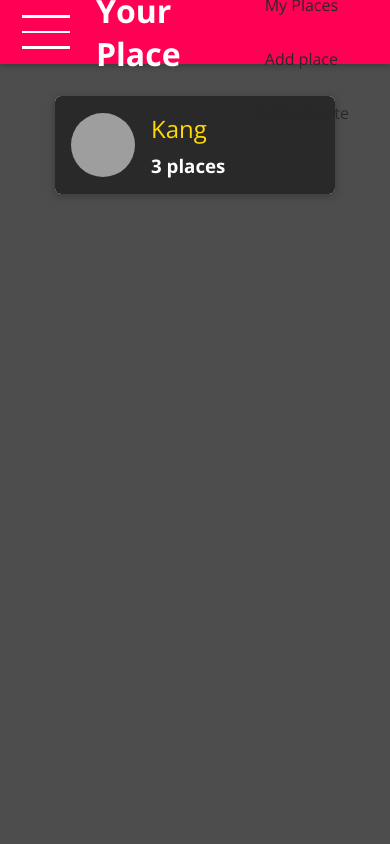
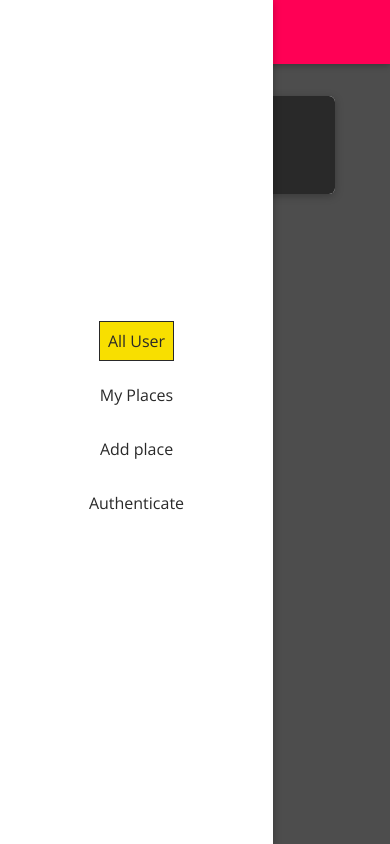
Before and after one commit to WebKBS/MERN, a React (Create React App) app in the folder project/: page / in a window 390 px wide. Built offline with nearby package versions, Linux system fonts and the light colour scheme; grey boxes are pictures that could not be loaded.

Commit message:
모바일 사이드 메뉴 추가

```diff
--- a/project/src/shared/components/Navigation/MainNavigation.js
+++ b/project/src/shared/components/Navigation/MainNavigation.js
@@ -1,12 +1,20 @@
+import React from "react";
 import "./MainNavigation.css";
 
 import { Link } from "react-router-dom";
 
 import MainHeader from "./MainHeader";
 import NavLinks from "./NavLinks";
+import SideDrawer from "./SideDrawer";
 
 const MainNavigation = (props) => {
   return (
+    <React.Fragment>
+      <SideDrawer>
+        <nav className="main-navigation__drawer-nav">
+          <NavLinks />
+        </nav>
+      </SideDrawer>
       <MainHeader>
         <button className="main-navigation__menu-btn">
           <span />
@@ -16,10 +24,11 @@
         <h1 className="main-navigation__title">
           <Link to="/">Your Place</Link>
         </h1>
-      <nav>
+        <nav className="main-navigation__header-nav">
           <NavLinks />
         </nav>
       </MainHeader>
+    </React.Fragment>
   );
 };
 
--- a/project/src/shared/components/Navigation/SideDrawer.css
+++ b/project/src/shared/components/Navigation/SideDrawer.css
@@ -0,0 +1,10 @@
+.side-drawer {
+  position: fixed;
+  left: 0;
+  top: 0;
+  z-index: 100;
+  height: 100vh;
+  width: 70%;
+  background: white;
+  box-shadow: 0 2px 8px rgba(0, 0, 0, 0.26);
+}
--- a/project/src/shared/components/Navigation/SideDrawer.js
+++ b/project/src/shared/components/Navigation/SideDrawer.js
@@ -0,0 +1,6 @@
+import "./SideDrawer.css";
+
+const SiderDrawer = (props) => {
+  return <aside className="side-drawer">{props.children}</aside>;
+};
+export default SiderDrawer;
```
Lines whose indentation alone changed are shown as unchanged.
